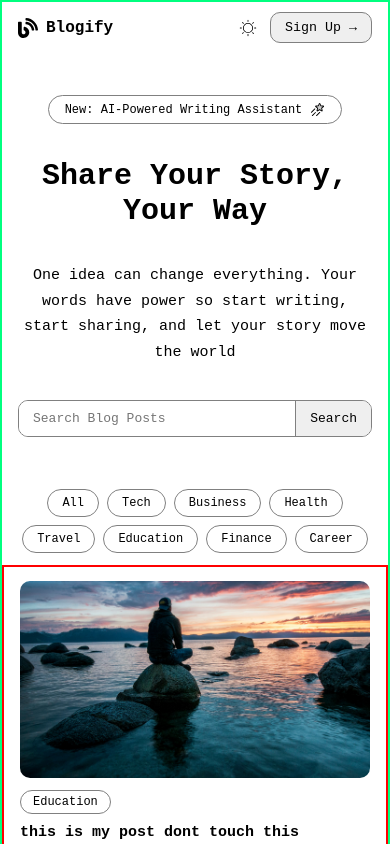
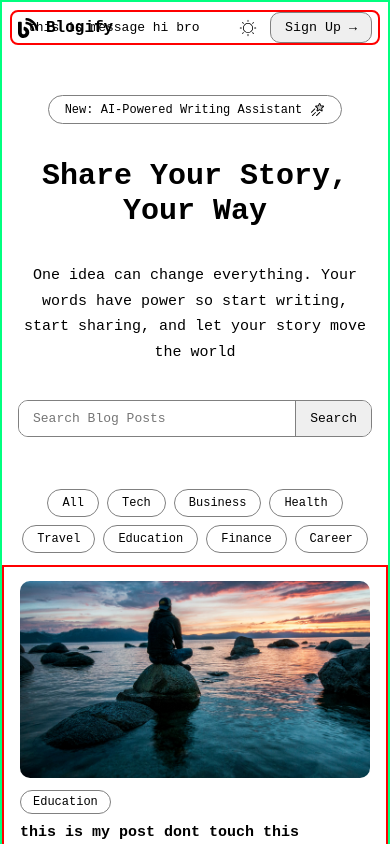
Before and after one commit to hammadgul-dev/blogify, a React app in the folder Frontend/: page / in a window 390 px wide. Shown: the top 844 px of the page. Built offline with nearby package versions, Linux system fonts and the light colour scheme; the HTML template or start-up script is replaced by a standard one.

Commit message:
add redux notification slice, store, and notification component

```diff
--- /dev/null
+++ b/Frontend/src/Components Style/Notification.module.css
@@ -0,0 +1,37 @@
+.notification {
+  position: fixed;
+  top: 15px;
+  right: 20px;
+  padding: 10px 20px;
+  border-radius: 8px;
+  font-size: 14px;
+  font-weight: 500;
+  z-index: 9999;
+  border: 2px solid gray;
+  /* animation: slideIn 0.3s ease; */
+  border: 2px solid red;
+  max-width: 300px;
+  word-wrap: break-word;
+}
+
+@keyframes slideIn {
+  from {
+    opacity: 0;
+    transform: translateY(-20px);
+  }
+  to {
+    opacity: 1;
+    transform: translateY(0px);
+  }
+}
+
+@media (max-width: 480px) {
+  .notification {
+    top: 10px;
+    right: 10px;
+    left: 10px;
+    max-width: 100%;
+    font-size: 13px;
+    padding: 8px 16px;
+  }
+}
--- /dev/null
+++ b/Frontend/src/Components/Notification.jsx
@@ -0,0 +1,21 @@
+import { useEffect } from "react";
+import { useSelector, useDispatch } from "react-redux";
+import { clearMessage } from "../Redux/Slice/NotificationSlice";
+import style from "../Components Style/Notification.module.css";
+
+function Notification() {
+  const dispatch = useDispatch();
+  let message = useSelector((state) => state.notification.message);
+
+  useEffect(() => {
+    // if (!message) return;
+    let timer = setTimeout(() => dispatch(clearMessage()), 3000);
+    return () => clearTimeout(timer);
+  }, [message]);
+
+//   if (!message) return null;
+
+  return <div className={`${style.notification}`}>this is message hi bro</div>;
+}
+
+export default Notification;
--- /dev/null
+++ b/Frontend/src/Redux/Slice/NotificationSlice.js
@@ -0,0 +1,17 @@
+import { createSlice } from "@reduxjs/toolkit";
+
+let notificationSlice = createSlice({
+  name: "Notification Slice",
+  initialState: { message: null },
+  reducers: {
+    setMessage(state, action) {
+      state.message = action.payload;
+    },
+    clearMessage(state, action) {
+      state.message = "";
+    },
+  },
+});
+
+export const { setMessage, clearMessage } = notificationSlice.actions;
+export default notificationSlice.reducer;
--- /dev/null
+++ b/Frontend/src/Redux/Store.jsx
@@ -0,0 +1,10 @@
+import { configureStore } from "@reduxjs/toolkit";
+import notificationReducer from "./Slice/NotificationSlice";
+
+let blogifyStore = configureStore({
+  reducer: {
+    notification: notificationReducer,
+  },
+});
+
+export default blogifyStore;
--- a/Frontend/src/main.jsx
+++ b/Frontend/src/main.jsx
@@ -1,11 +1,14 @@
-import { createRoot } from 'react-dom/client'
-import "./Pages Style/Home.css"
-import Home from './Pages/Home'
-import { RouterProvider } from 'react-router-dom'
-import routes from './Routes'
+import { createRoot } from "react-dom/client";
+import "./Pages Style/Home.css";
+import { RouterProvider } from "react-router-dom";
+import routes from "./Routes";
+import { Provider } from "react-redux";
+import blogifyStore from "./Redux/Store";
+import Notification from "./Components/Notification";
 
-createRoot(document.getElementById('root')).render(
-  <RouterProvider router={routes}>
-    <Home />
-  </RouterProvider>
-)
+createRoot(document.getElementById("root")).render(
+  <Provider store={blogifyStore}>
+    <Notification />
+    <RouterProvider router={routes}></RouterProvider>
+  </Provider>,
+);
```
Also changed, not shown: Frontend/src/Pages/Home.jsx (+7 -11 lines).
